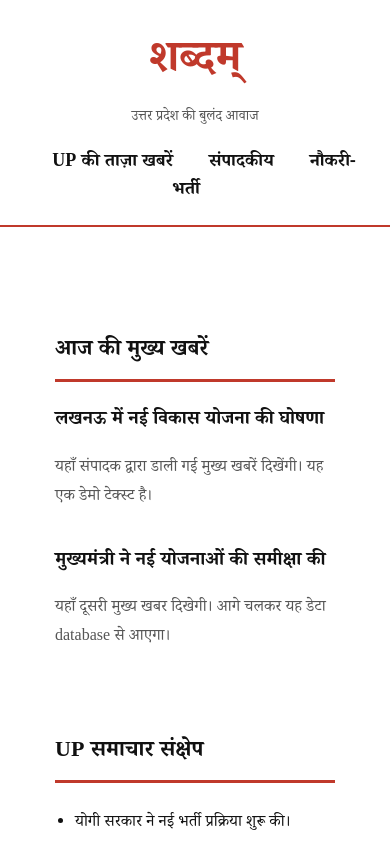
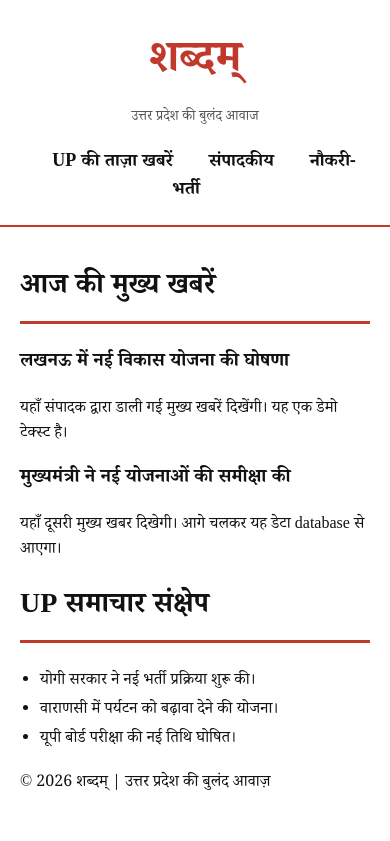
Before and after one commit to mbaitha4/shabadam-up, a Next.js app: page / in a window 390 px wide. Shown: the top 841 px of the page. Built offline with nearby package versions, Linux system fonts and the light colour scheme.

Commit message:
Update globals.css

```diff
--- a/app/globals.css
+++ b/app/globals.css
@@ -1,28 +1,28 @@
 body {
   margin: 0;
-  font-family: serif;
-  background: #f4f4f4;
 }
 
-/* Page Background */
-.page-bg {
-  padding: 30px 15px;
+/* Navigation */
+.nav {
+  margin-top: 20px;
 }
 
-/* Main White Container */
-.container {
-  max-width: 1200px;
-  margin: auto;
-  background: #ffffff;
-  padding: 40px;
-  border-radius: 8px;
+.nav-links {
+  display: flex;
+  justify-content: center;
+  gap: 30px;
+  font-weight: bold;
 }
 
-/* Grid Layout */
-.grid-layout {
-  display: grid;
-  grid-template-columns: 2fr 1fr;
-  gap: 50px;
+.nav-links a {
+  cursor: pointer;
+}
+
+.menu-icon {
+  display: none;
+  font-size: 26px;
+  cursor: pointer;
+  text-align: right;
 }
 
 /* Section Title */
@@ -33,47 +33,49 @@ body {
   margin-bottom: 25px;
 }
 
-/* News Block */
-.news-block {
-  margin-bottom: 35px;
+/* News Layout */
+.news-grid {
+  display: grid;
+  grid-template-columns: 2fr 1fr;
+  gap: 40px;
 }
 
-.news-block p {
-  line-height: 1.8;
-  color: #555;
+.news-card {
+  margin-bottom: 30px;
+  padding-bottom: 15px;
+  border-bottom: 1px solid #ddd;
 }
 
-/* Summary */
-.summary-list {
-  line-height: 2;
-  padding-left: 20px;
+.news-card h3 {
+  margin: 0 0 10px 0;
 }
 
-/* Footer */
-.footer {
-  margin-top: 60px;
-  padding-top: 20px;
-  border-top: 1px solid #ddd;
-  text-align: center;
-  color: #777;
-  font-size: 14px;
+.summary-list {
+  list-style: disc;
+  padding-left: 20px;
+  line-height: 1.8;
 }
 
-/* ========================= */
 /* MOBILE RESPONSIVE */
-/* ========================= */
+@media (max-width: 768px) {
 
-@media (max-width: 768px) {
-  .container {
-    padding: 20px;
+  .news-grid {
+    grid-template-columns: 1fr;
   }
 
-  .grid-layout {
-    grid-template-columns: 1fr;
-    gap: 30px;
+  .nav-links {
+    display: none;
+    flex-direction: column;
+    text-align: center;
+    gap: 15px;
+    margin-top: 15px;
   }
 
-  .section-title {
-    font-size: 22px;
+  .nav-links.show {
+    display: flex;
+  }
+
+  .menu-icon {
+    display: block;
   }
 }
```
